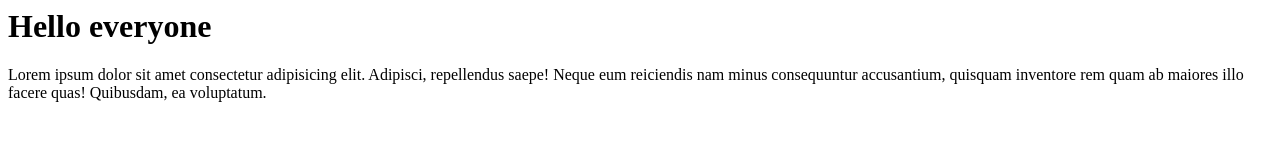
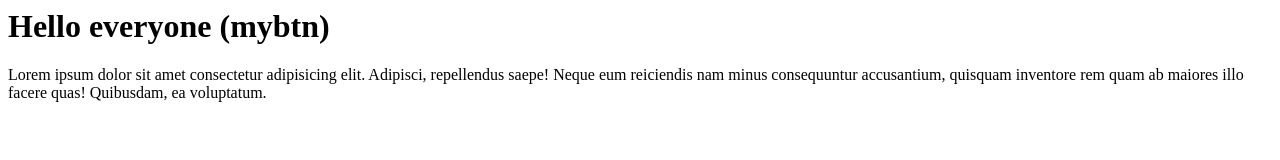
Before and after one commit to Pranavkumar2025/git_practice, a plain HTML site: page index.html in a window 1280 px wide. Drawn offline with Linux system fonts and the light colour scheme.

Commit message:
Add mybtn

```diff
--- a/index.html
+++ b/index.html
@@ -1,3 +1,3 @@
-<h1>Hello everyone</h1>
+<h1>Hello everyone (mybtn)</h1>
 
 <p>Lorem ipsum dolor sit amet consectetur adipisicing elit. Adipisci, repellendus saepe! Neque eum reiciendis nam minus consequuntur accusantium, quisquam inventore rem quam ab maiores illo facere quas! Quibusdam, ea voluptatum.</p>
```
